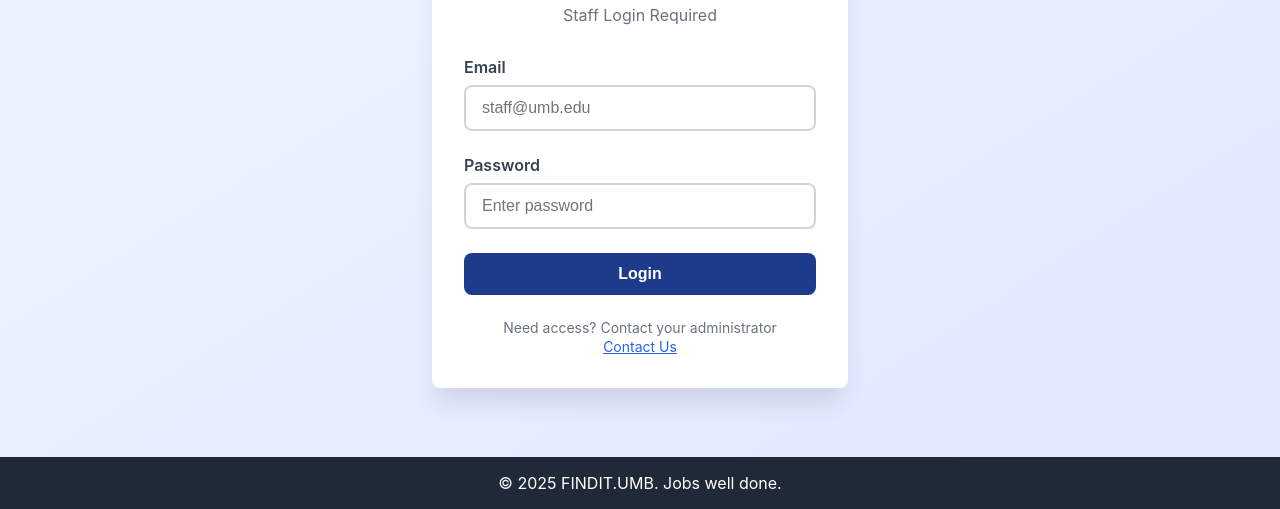
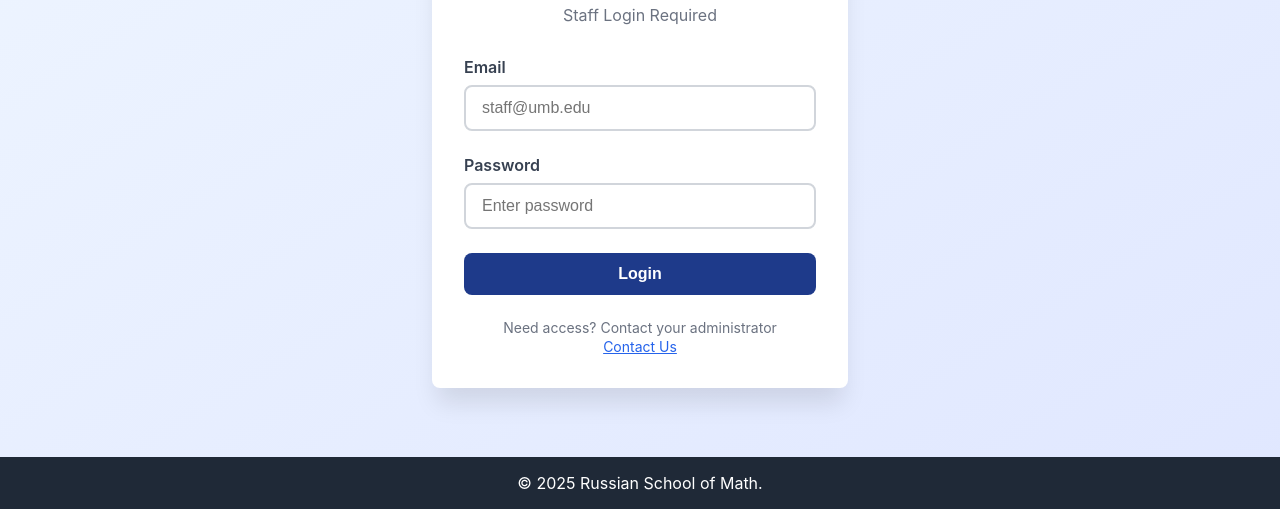
Before and after one commit to nataliedemoura/RSMfindITSolution, a plain HTML site: page login.html in a window 1280 px wide. Shown: the part 291-800 px from the top of the page. Drawn offline with nearby package versions, Linux system fonts and the light colour scheme; no server answers.

Commit message:
Update login.html

```diff
--- a/login.html
+++ b/login.html
@@ -53,11 +53,12 @@
     </div>
 
     <footer style="position: fixed; bottom: 0; width: 100%; background-color: #1f2937; color: white; padding: 1rem; text-align: center;">
-        <p>&copy; 2025 FINDIT.UMB. Jobs well done.</p>
+        <p>&copy; 2025 Russian School of Math.</p>
     </footer>
 
     <script src="firebase-config.js"></script>
     <script src="data.js"></script>
     <script src="auth.js"></script>
 </body>
+
 </html>
```
